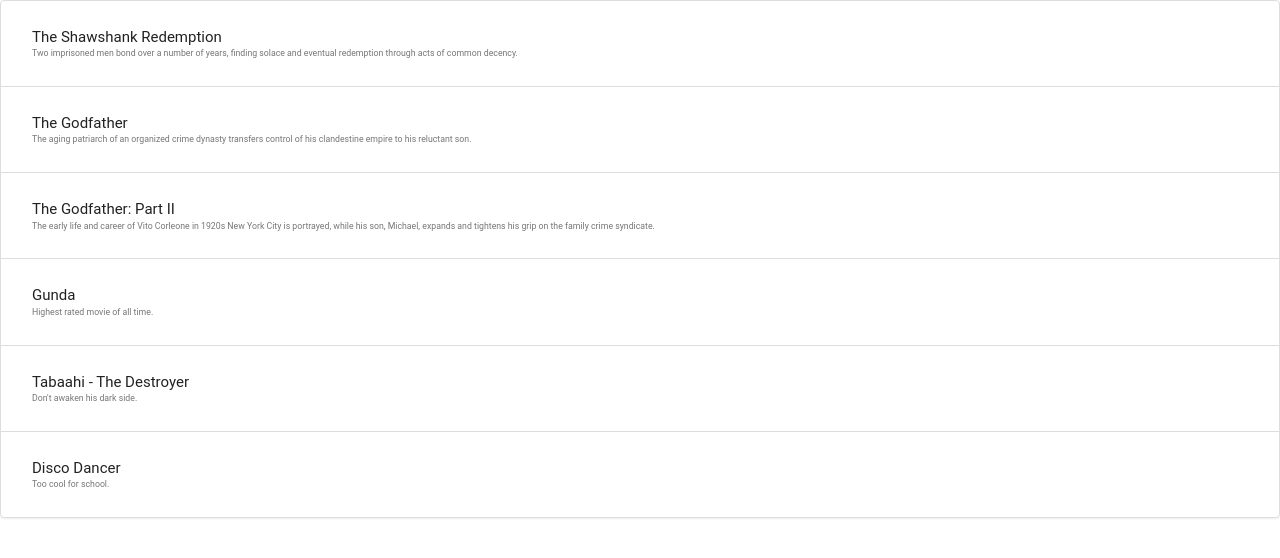
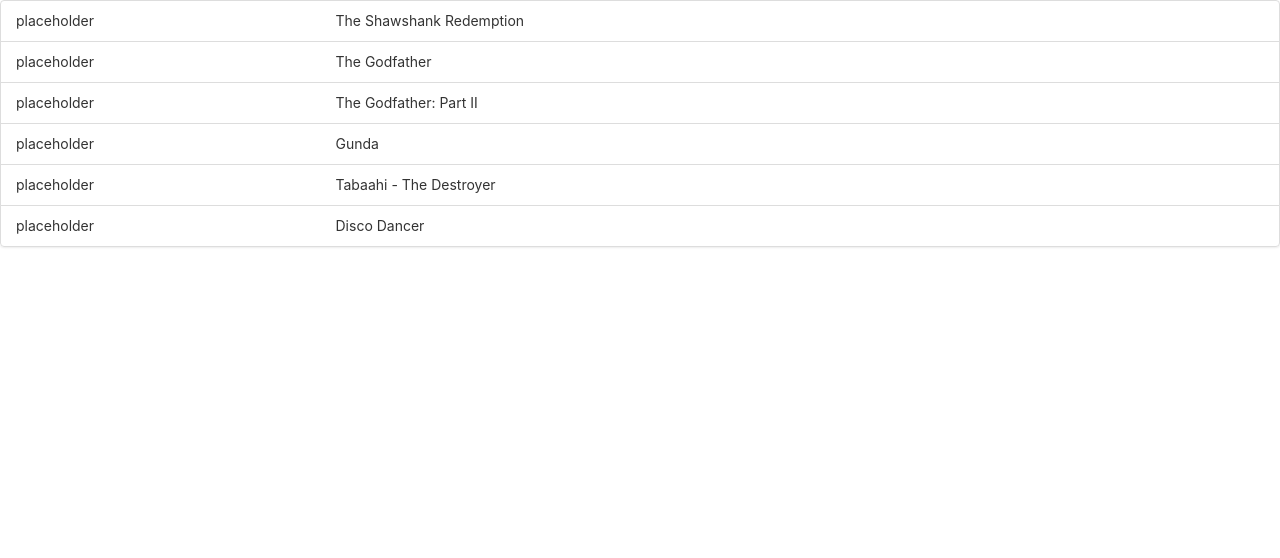
Before and after one commit to abhinavmanchanda/movierentalreact, a React (Create React App) app: page / in a window 1280 px wide. Shown: the top 558 px of the page. Built offline with nearby package versions, Linux system fonts and the light colour scheme.

Commit message:
Creating a commit to have a placeholder for using react-bootstrap rows and columns.

```diff
--- a/src/components/MovieCard.js
+++ b/src/components/MovieCard.js
@@ -6,10 +6,14 @@
 export class MovieCard extends React.Component {
   render() {
     return (
-        <CardHeader
-          title={this.props.movie.name}
-          subheader={this.props.movie.snippet}
-        />
+      <Row>
+      <Col xs={3}>
+        placeholder
+      </Col>
+      <Col xs={9}>
+        {this.props.movie.name}
+      </Col>
+    </Row>
     );
   }
 }
```
